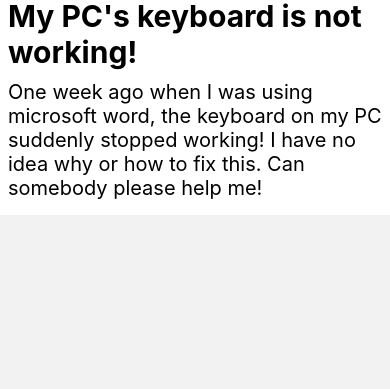
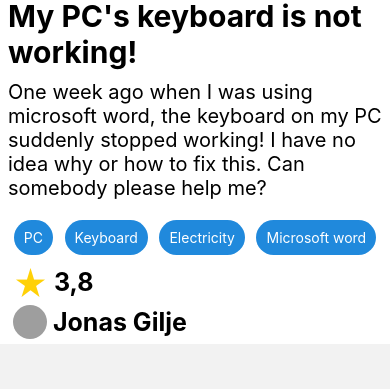
Before and after one commit to SindreVatnaland/Lyspaeren, a React Native app: screen /TabItem in a window 390 px wide. Shown: the part 294-683 px from the top of the page. Built offline with nearby package versions, Linux system fonts and the light colour scheme; grey boxes are pictures that could not be loaded; what expo-linking would draw is missing.

Commit message:
Continued on item page

```diff
--- a/components/Item/ItemMacro.tsx
+++ b/components/Item/ItemMacro.tsx
@@ -1,6 +1,7 @@
 import { View } from "../Themed";
 import React, { useState } from "react";
 import { StyleSheet, Image, Text } from "react-native";
+import { Chip, Icon, Avatar } from 'react-native-elements';
 import Styles from "../../constants/Styles"
 
 const styles = StyleSheet.create({
@@ -18,13 +19,33 @@ const styles = StyleSheet.create({
     },
     contentView: {
         paddingVertical: 10
+    },
+    categoriesView: {
+        flexDirection: "row",
+        justifyContent: "space-around",
+        flexWrap: "wrap"
+    },
+    category: {
+        flex: 1,
+    },
+    rowFlexView: {
+        flexDirection: "row",
+        alignItems: "center",
+    },
+    profileText: {
+        fontWeight: "bold",
+        fontSize: 25
     }
 })
 
 const dummyData = () => ({
     uri: "https://picsum.photos/id/0/700/400",
     title: "My PC's keyboard is not working!",
-    desc: "One week ago when I was using microsoft word, the keyboard on my PC suddenly stopped working! I have no idea why or how to fix this. Can somebody please help me!"
+    desc: "One week ago when I was using microsoft word, the keyboard on my PC suddenly stopped working! I have no idea why or how to fix this. Can somebody please help me?",
+    categories: ["PC", "Keyboard", "Electricity", "Microsoft word"],
+    stars: 3.8,
+    name: "Jonas Gilje",
+    avatarUri: 'https://www.dmarge.com/wp-content/uploads/2021/01/dwayne-the-rock-.jpg'
 });
 
 export const ItemMacro = () => {
@@ -41,6 +62,25 @@ export const ItemMacro = () => {
                 <Text style={[styles.contentText, styles.contentView]}>
                     {dummy.desc}
                 </Text>
+                <View style={[styles.categoriesView, styles.contentView]}>
+                    {dummy.categories.map((category, i) => (
+                        <Chip key={i} title={category} style={styles.category} />
+                    ))}
+                </View>
+                <View style={{ paddingLeft: 5 }}>
+                    <View style={[styles.rowFlexView, { paddingBottom: 5 }]}>
+                        <Icon name="star-rate" color="#ffd107" size={35} />
+                        <Text style={styles.profileText}> 3,8</Text>
+                    </View>
+                    <View style={styles.rowFlexView}>
+                        <Avatar
+                            rounded
+                            source={{
+                                uri: dummy.avatarUri
+                            }} />
+                        <Text style={styles.profileText}> Jonas Gilje</Text>
+                    </View>
+                </View>
             </View>
         </View>
     )
--- a/package.json
+++ b/package.json
@@ -27,6 +27,7 @@
     "react": "16.13.1",
     "react-dom": "16.13.1",
     "react-native": "https://github.com/expo/react-native/archive/sdk-42.0.0.tar.gz",
+    "react-native-elements": "^3.4.2",
     "react-native-gesture-handler": "~1.10.2",
     "react-native-paper": "^4.9.2",
     "react-native-reanimated": "~2.2.0",
```
Also changed, not shown: 1 other file (tests, documents, lock files or other folders).
